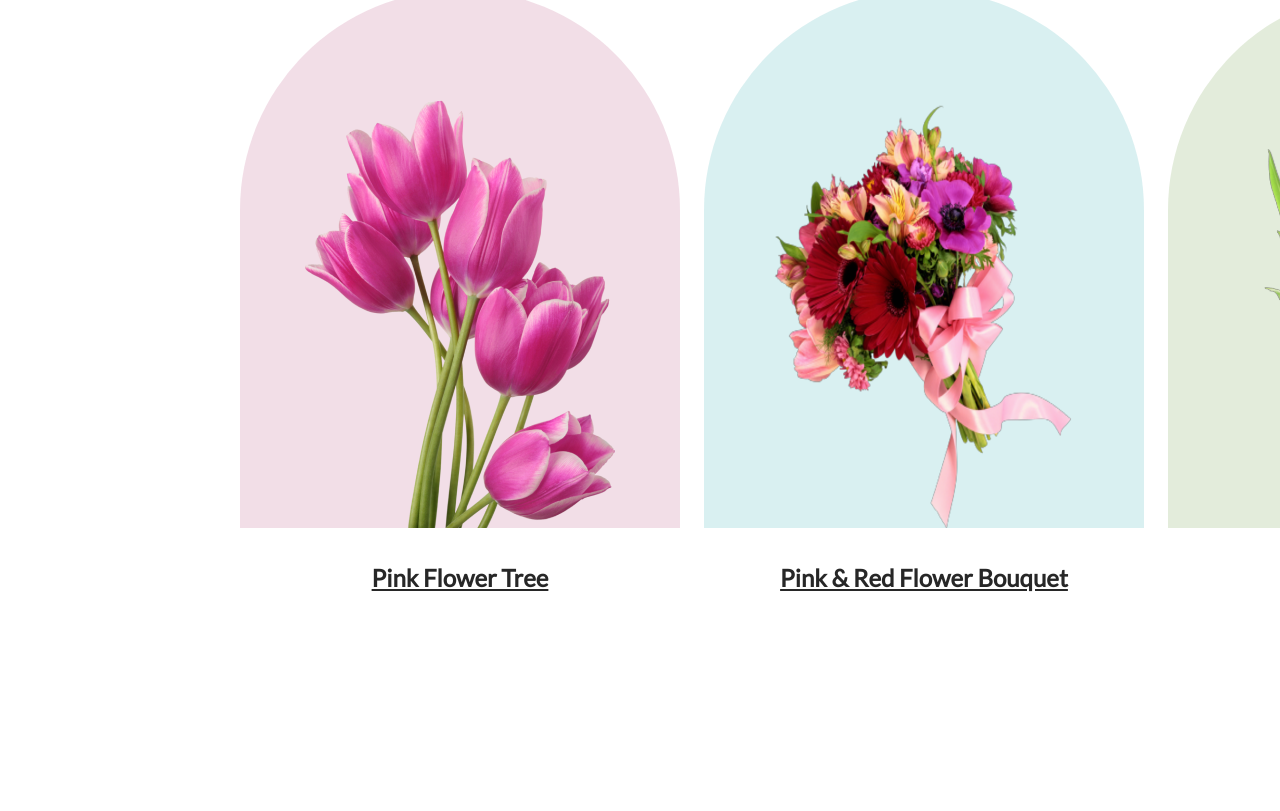
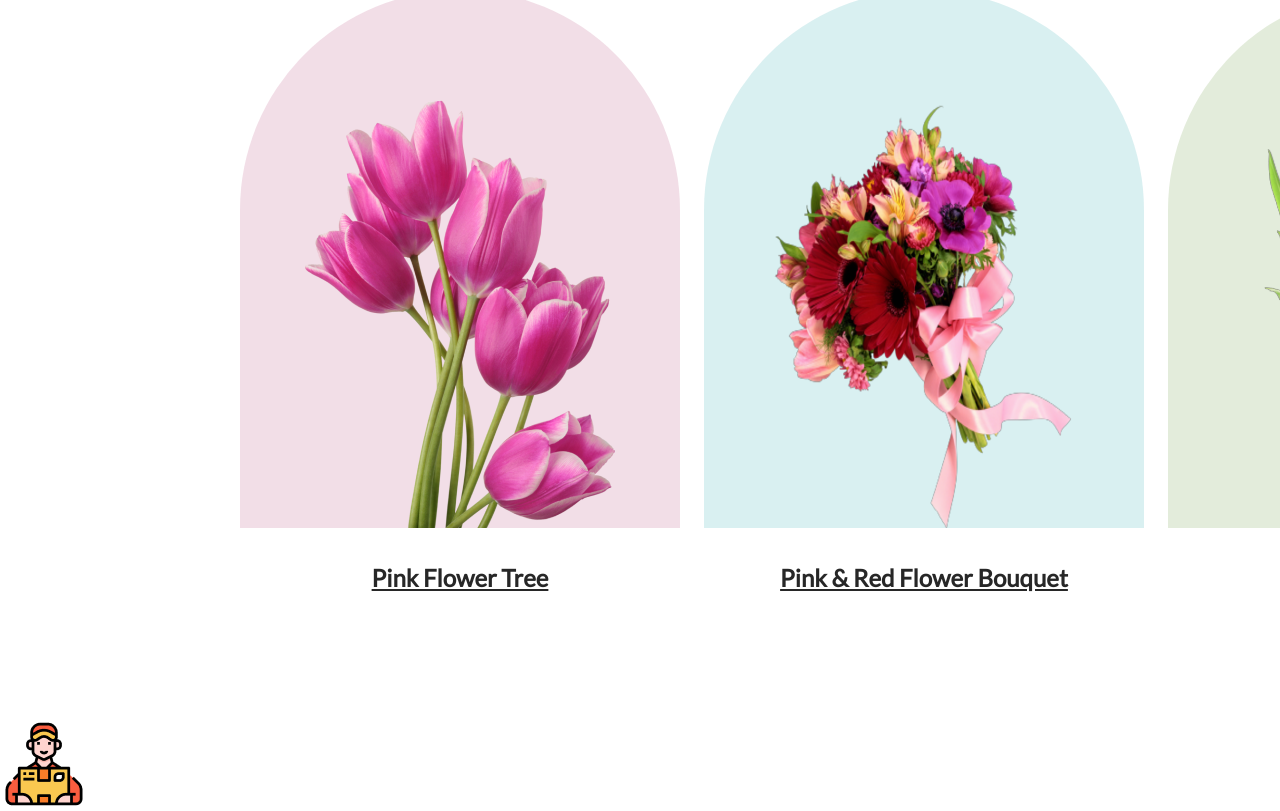
Before and after one commit to monna629/flowershop-assignment1, a plain HTML site: page flowershop-assignment1/index.html in a window 1280 px wide. Shown: the part 1210-2021 px from the top of the page. Before the commit the page ends 1949 px from the top, so only its background shows below. Drawn offline with Linux system fonts and the light colour scheme.

Commit message:
location issue again

```diff
--- a/index.html
+++ b/flowershop-assignment1/index.html
@@ -43,7 +43,7 @@
         </section>
         <section>
             <div>
-                <div><img src="../Flower Asset/" alt=""></div>
+                <div><img src="../Flower Asset/Group 57.png" alt=""></div>
             </div>
         </section>
     </main>
```
Also changed, not shown: flowershop-assignment1/style.css (renamed from style.css).
